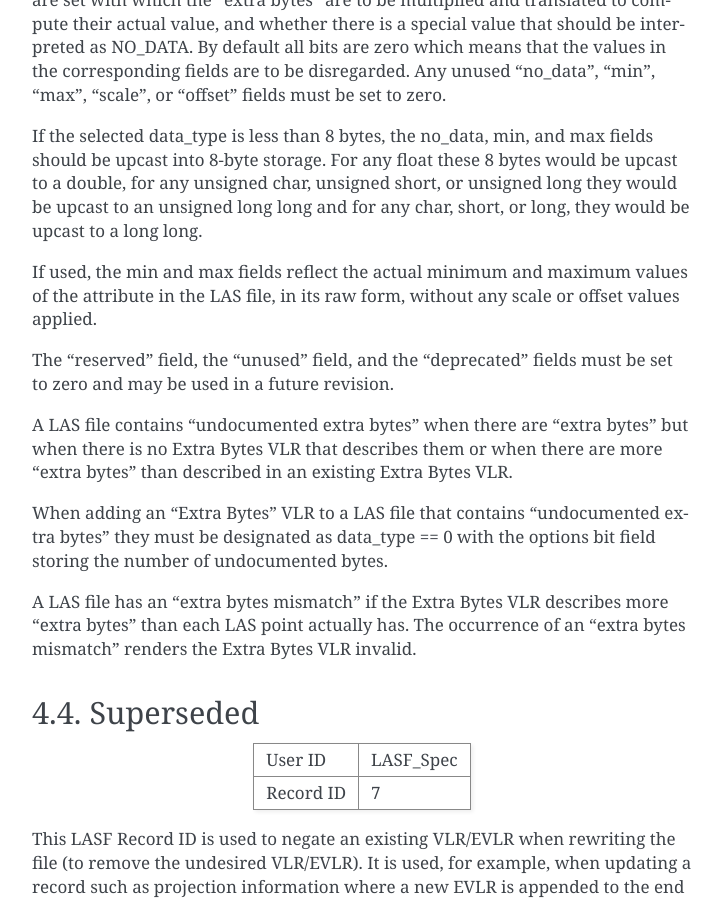
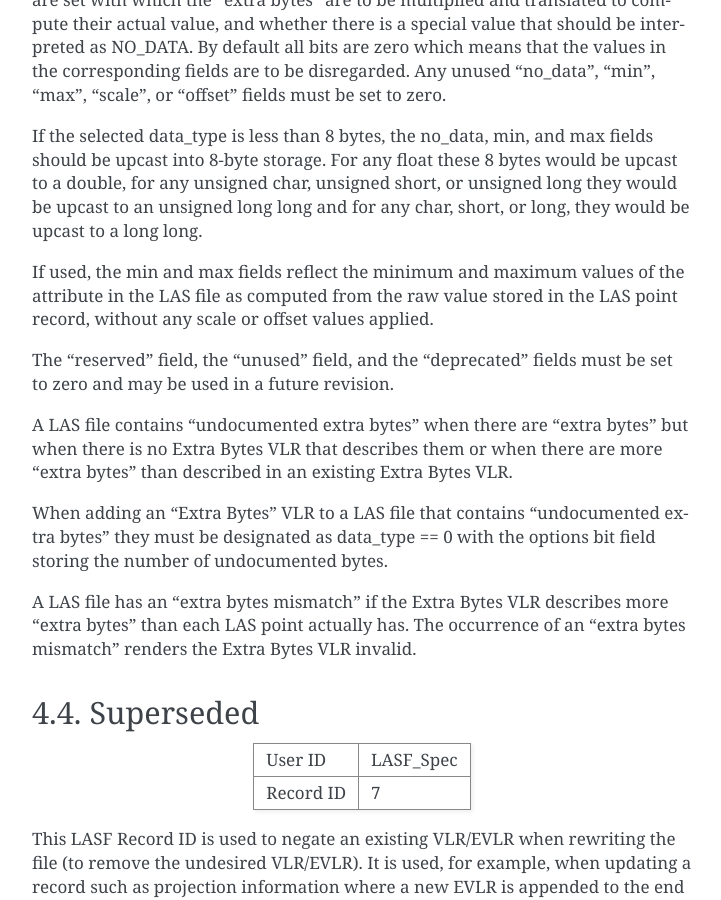
Before and after one commit to ASPRSorg/LAS, a Sphinx documentation site: the page built from source/04_optional_vlrs.txt, in a window 1280 px wide and 900 px high, scrolled down 3159 px. Shown: the whole window, without its empty margins (388-1109 px from the left). Built offline with Sphinx 7.4.7, drawn with Linux system fonts in a browser that asks for light colours.

Commit message:
Clarified ExtraByte min/max source.

```diff
--- a/source/04_optional_vlrs.txt
+++ b/source/04_optional_vlrs.txt
@@ -190,9 +190,9 @@ upcast to a double, for any unsigned char, unsigned short, or unsigned long
 they would be upcast to an unsigned long long and for any char, short, or long,
 they would be upcast to a long long.
 
-If used, the min and max fields reflect the actual minimum and maximum values
-of the attribute in the LAS file, in its raw form, without any scale
-or offset values applied.
+If used, the min and max fields reflect the minimum and maximum values
+of the attribute in the LAS file as computed from the raw value stored in the LAS
+point record, without any scale or offset values applied.
 
 The "reserved" field, the "unused" field, and the "deprecated" fields must be
 set to zero and may be used in a future revision.
```
